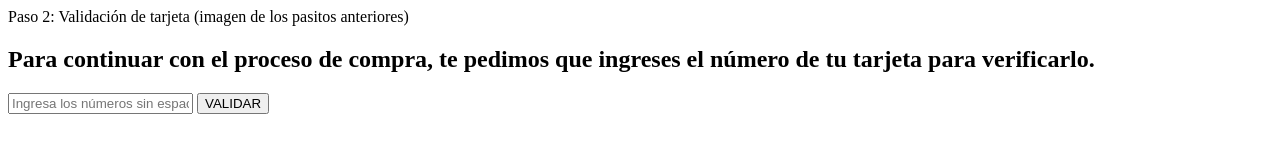
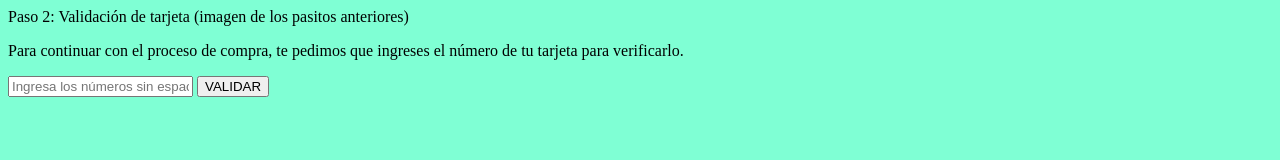
Before and after one commit to yajepanta/LIM013-card-validation, a website with bundled scripts: page src/index.html in a window 1280 px wide. Built offline with nearby package versions, Linux system fonts and the light colour scheme.

Commit message:
defini la variable para botonValidar en index.js, correji mi body en css, probe npm test y se agrego la carpeta coverage

```diff
--- a/src/index.html
+++ b/src/index.html
@@ -9,9 +9,9 @@
     <header> Paso 2: Validación de tarjeta (imagen de los pasitos anteriores) </header>
     <section>
       <main>
-      <h1>
+      <p>
         Para continuar con el proceso de compra, te pedimos que ingreses el número de tu tarjeta para verificarlo.
-      </h1>
+      </p>
 
       <form id="validarTarjeta">
         <label for="numeroTarjeta"> </label>
--- a/src/index.js
+++ b/src/index.js
@@ -1,6 +1,8 @@
 import validator from './validator.js';
 
 console.log(validator);
+
+let botonValidar = document.getElementById("botonValidar");
 
 botonValidar.addEventListener("click", funcionValidar);
 
--- a/src/style.css
+++ b/src/style.css
@@ -0,0 +1,6 @@
+body {
+
+background-color: aquamarine;
+font-size: 1em;
+
+}
--- a/src/validator.js
+++ b/src/validator.js
@@ -1,5 +1,7 @@
 const validator = {
-  // ...
+
+
 };
 
+
 export default validator;
```
Also changed, not shown: .babelrc, 1 other file.
